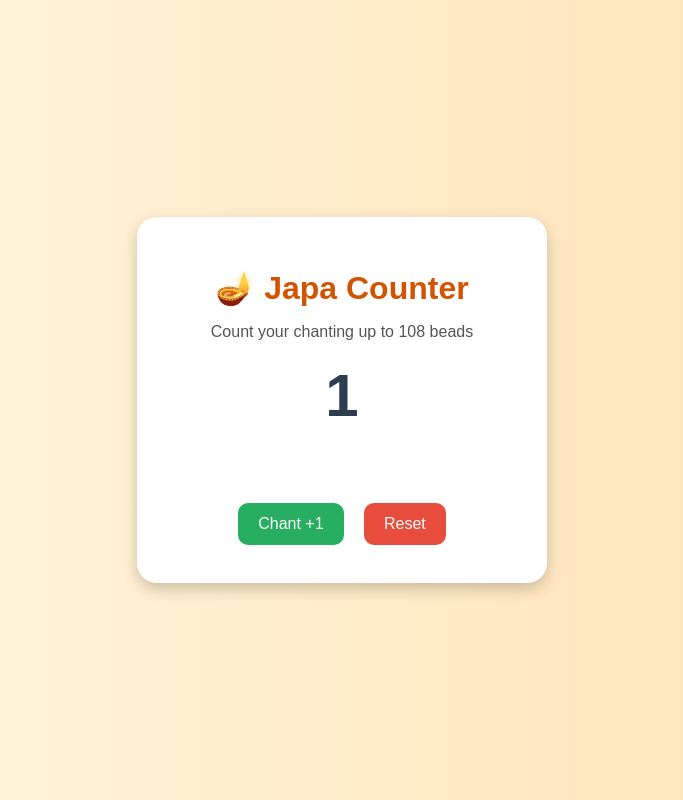
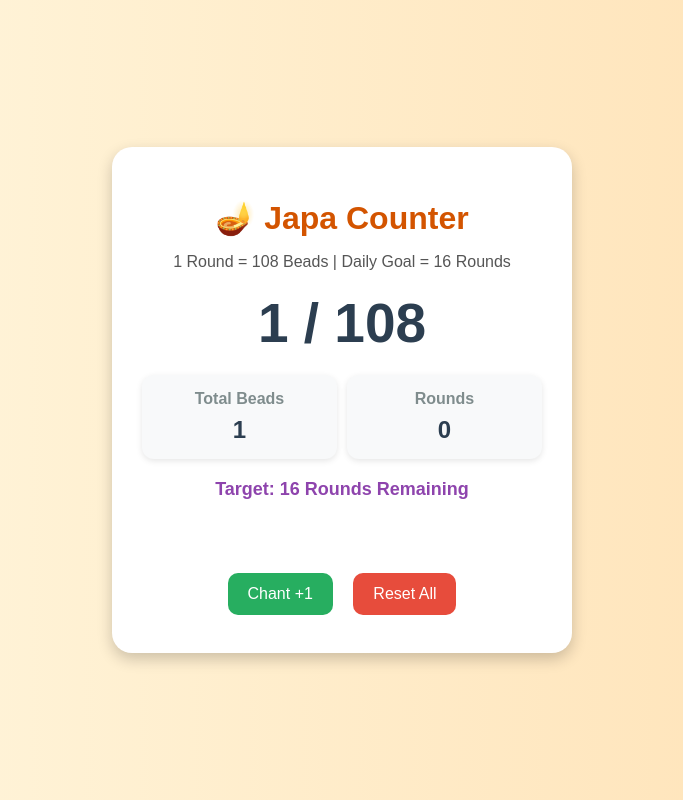
Before and after one commit to shoppluse/Japa-Counter, a plain HTML site: page index.html in a window 1280 px wide. Both pictures are taken after a click on the button "Chant +1". Shown: the whole page, without its empty margins (298-981 px from the left). Drawn offline with Linux system fonts and the light colour scheme.

Commit message:
Update index.html

```diff
--- a/index.html
+++ b/index.html
@@ -3,7 +3,7 @@
 <head>
   <meta charset="UTF-8">
   <meta name="viewport" content="width=device-width, initial-scale=1.0">
-  <title>Japa Counter</title>
+  <title>Japa Counter - 16 Rounds</title>
 
   <style>
     body {
@@ -13,7 +13,7 @@
       display: flex;
       justify-content: center;
       align-items: center;
-      height: 100vh;
+      min-height: 100vh;
     }
 
     .container {
@@ -22,7 +22,7 @@
       border-radius: 20px;
       box-shadow: 0 6px 15px rgba(0, 0, 0, 0.2);
       text-align: center;
-      width: 350px;
+      width: 400px;
     }
 
     h1 {
@@ -35,17 +35,52 @@
       font-size: 16px;
     }
 
-    .count {
-      font-size: 60px;
+    .main-count {
+      font-size: 55px;
       color: #2c3e50;
+      font-weight: bold;
+      margin: 20px 0 10px;
+    }
+
+    .sub-info {
+      display: flex;
+      justify-content: space-between;
       margin: 20px 0;
+      gap: 10px;
+    }
+
+    .info-box {
+      background-color: #f8f9fa;
+      padding: 15px;
+      border-radius: 12px;
+      flex: 1;
+      box-shadow: 0 2px 6px rgba(0, 0, 0, 0.1);
+    }
+
+    .info-box h3 {
+      margin: 0;
+      font-size: 16px;
+      color: #7f8c8d;
+    }
+
+    .info-box .value {
+      margin-top: 8px;
+      font-size: 24px;
+      font-weight: bold;
+      color: #2c3e50;
+    }
+
+    .target {
+      margin-top: 10px;
+      font-size: 18px;
+      color: #8e44ad;
       font-weight: bold;
     }
 
     .message {
       font-size: 18px;
       color: green;
-      margin-bottom: 20px;
+      margin: 20px 0;
       min-height: 25px;
     }
 
@@ -81,37 +116,77 @@
 
   <div class="container">
     <h1>🪔 Japa Counter</h1>
-    <p>Count your chanting up to 108 beads</p>
+    <p>1 Round = 108 Beads | Daily Goal = 16 Rounds</p>
 
-    <div class="count" id="countDisplay">0</div>
+    <div class="main-count" id="beadCount">0 / 108</div>
+
+    <div class="sub-info">
+      <div class="info-box">
+        <h3>Total Beads</h3>
+        <div class="value" id="totalBeads">0</div>
+      </div>
+
+      <div class="info-box">
+        <h3>Rounds</h3>
+        <div class="value" id="roundCount">0</div>
+      </div>
+    </div>
+
+    <div class="target" id="targetStatus">Target: 16 Rounds Remaining</div>
 
     <div class="message" id="message"></div>
 
     <button class="chant-btn" onclick="increaseCount()">Chant +1</button>
-    <button class="reset-btn" onclick="resetCount()">Reset</button>
+    <button class="reset-btn" onclick="resetCount()">Reset All</button>
   </div>
 
   <script>
-    let count = 0;
+    let currentBeads = 0;
+    let totalBeads = 0;
+    let rounds = 0;
+    const targetRounds = 16;
 
     function increaseCount() {
-      if (count < 108) {
-        count++;
-        document.getElementById("countDisplay").innerText = count;
+      if (rounds < targetRounds) {
+        currentBeads++;
+        totalBeads++;
 
-        if (count === 108) {
-          document.getElementById("message").innerText = "🎉 1 Round Completed! Hare Krishna!";
+        document.getElementById("beadCount").innerText = currentBeads + " / 108";
+        document.getElementById("totalBeads").innerText = totalBeads;
+
+        if (currentBeads === 108) {
+          rounds++;
+          currentBeads = 0;
+
+          document.getElementById("roundCount").innerText = rounds;
+          document.getElementById("beadCount").innerText = currentBeads + " / 108";
+          document.getElementById("message").innerText = "🎉 Round " + rounds + " completed! Hare Krishna!";
 
           if (navigator.vibrate) {
             navigator.vibrate([200, 100, 200, 100, 400]);
+          }
+
+          let remainingRounds = targetRounds - rounds;
+
+          if (remainingRounds > 0) {
+            document.getElementById("targetStatus").innerText = "Target: " + remainingRounds + " Rounds Remaining";
+          } else {
+            document.getElementById("targetStatus").innerText = "🎉 16 Rounds Completed Today! Haribol!";
+            document.getElementById("message").innerText = "🌸 All 16 rounds completed! Wonderful seva!";
           }
         }
       }
     }
 
     function resetCount() {
-      count = 0;
-      document.getElementById("countDisplay").innerText = count;
+      currentBeads = 0;
+      totalBeads = 0;
+      rounds = 0;
+
+      document.getElementById("beadCount").innerText = "0 / 108";
+      document.getElementById("totalBeads").innerText = "0";
+      document.getElementById("roundCount").innerText = "0";
+      document.getElementById("targetStatus").innerText = "Target: 16 Rounds Remaining";
       document.getElementById("message").innerText = "";
     }
   </script>
```
